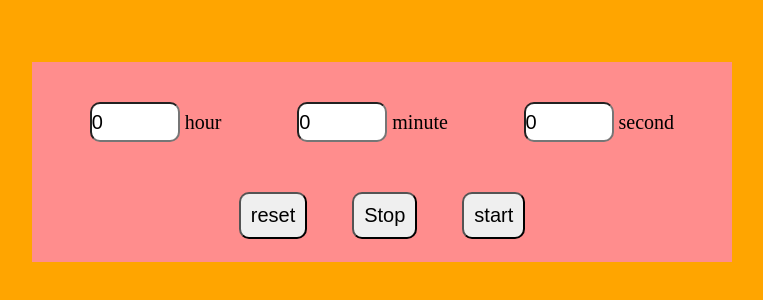
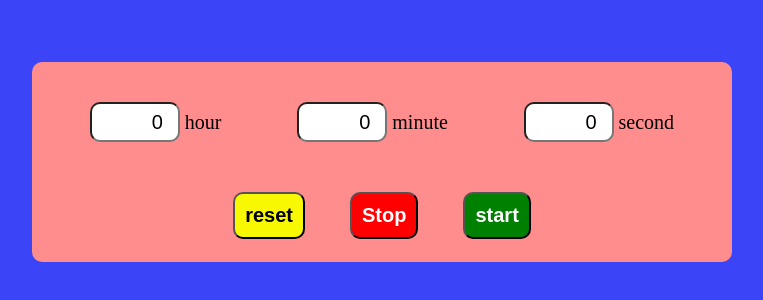
Before and after one commit to fakhruddin07/timer-by-typescript, a plain HTML site: page public/index.html in a window 1280 px wide. Shown: the part 130-430 px from the top of the page, without its empty margins (258-1021 px from the left). Drawn offline with Linux system fonts and the light colour scheme.

Commit message:
changing bg color and buttons color

```diff
--- a/public/style.css
+++ b/public/style.css
@@ -4,13 +4,14 @@
     box-sizing: border-box;
 }
 body{
-    background-color: orange;
+    background-color: #3B44F6;
     width: 100%;
     height: 100vh;
     overflow: hidden;
 }
 .container{
     background-color: #ff8d8d;
+    border-radius: 10px;
     width: 700px;
     height: 200px;
     margin: 15% auto;
@@ -30,6 +31,7 @@ body{
     height: 40px;
     width: 90px;
     border-radius: 10px;
+    text-align: end;
 }
 
 .btns{
@@ -40,10 +42,22 @@ body{
 }
 .btns button{
     font-size: 20px;
-    font-weight: 500;
+    font-weight: 600;
     text-align: center;
     padding: 10px;
     border-radius: 10px;
     margin: 0 20px;
     cursor: pointer;
+    color: #ffff;
 }
+
+#start{
+    background-color: green;
+}
+#stop{
+    background-color: red;
+}
+#reset{
+    background-color: rgb(248, 248, 3);
+    color: black;
+}
```
